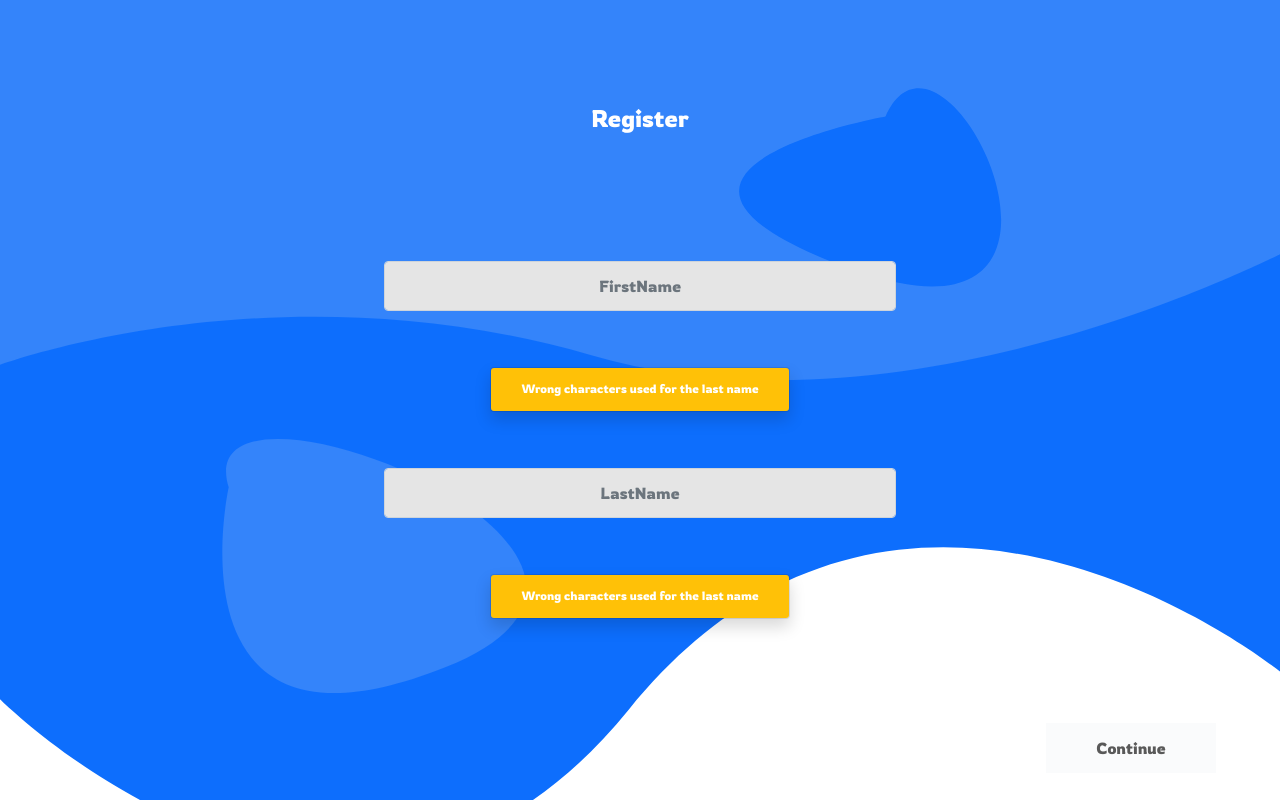
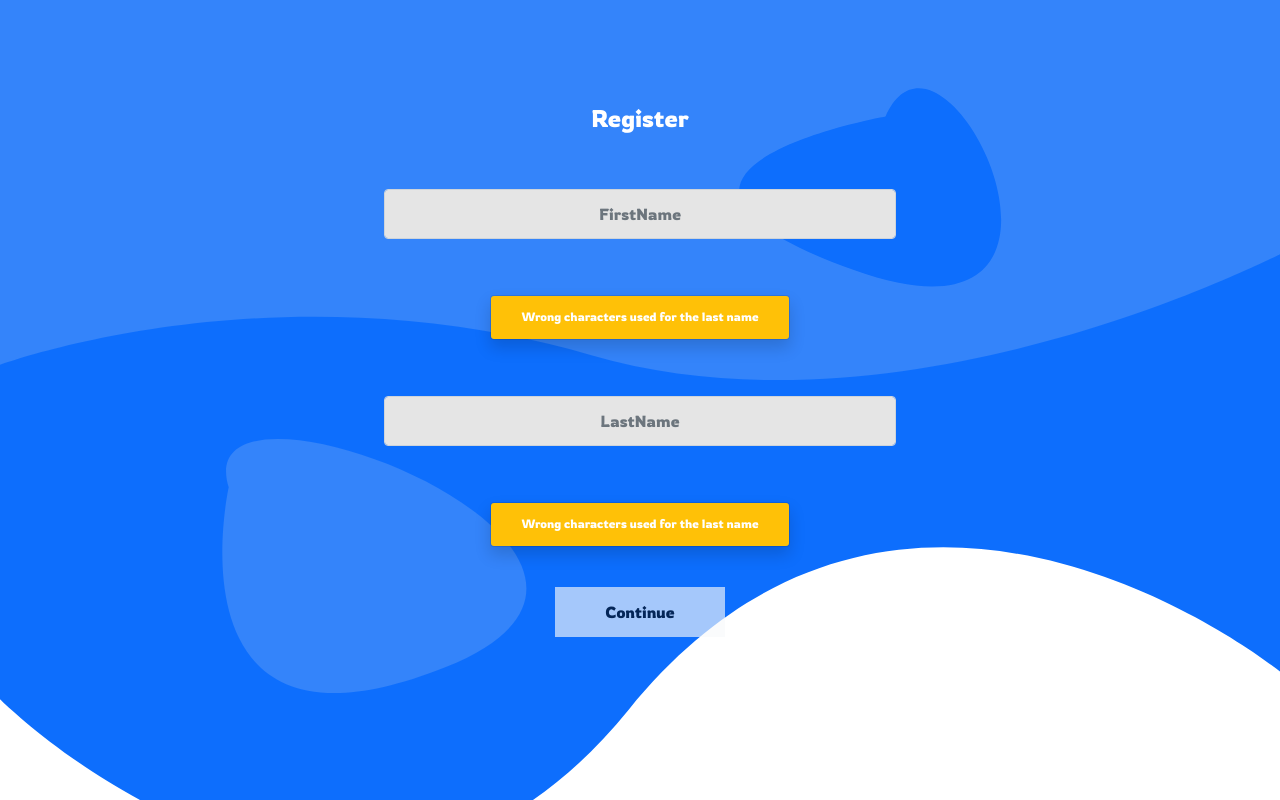
Before and after one commit to lahcen13/jobBoard, a React (Create React App) app in the folder job-board-front/: page /register in a window 1280 px wide. Built offline with nearby package versions, Linux system fonts and the light colour scheme.

Commit message:
style css

```diff
--- a/job-board-front/src/components/Advert/Advert.css
+++ b/job-board-front/src/components/Advert/Advert.css
@@ -4,7 +4,6 @@
     min-height: 200px;
     background:WHITE;
     filter: drop-shadow(0 0 0.3rem rgb(185, 185, 185));
-
     margin: 2%;
     max-width: 200px;
     min-width: 350px;
@@ -12,6 +11,11 @@
 
     /* min-width: 30%; */
 }
+.Advert:hover{
+    transition: 0.4s !important;
+    transform: scale(1.03)!important;
+}
+
 
 #titleAdvert, #paragraphAdvert{
     text-align:center;
--- a/job-board-front/src/components/AdvertPage/AdvertPage.module.css
+++ b/job-board-front/src/components/AdvertPage/AdvertPage.module.css
@@ -15,6 +15,11 @@ background-color: #3484FA;
 
 #page {
     width: 100vw;
+}
+
+.Advert:hover{
+    transition: 0.4s !important;
+    transform: scale(1.3)!important;
 }
 
 #filterBlock {
--- a/job-board-front/src/components/FirstPageRegister/FirstPageRegister.css
+++ b/job-board-front/src/components/FirstPageRegister/FirstPageRegister.css
@@ -1,11 +1,12 @@
 @import url('https://fonts.googleapis.com/css2?family=Rowdies&display=swap');
 
 .register-container {
-
     min-height: 100vh;
     width: 100vw;
     font-family: "Rowdies";
 }
+
+
 
 .inputBlock {
     display: flex;
@@ -14,15 +15,13 @@
     align-items: center;
 }
 
-.button {
+.buttonRegister {
     border-radius: 0;
     color: rgba(0, 0, 0, 0.466);
     background-color: #E5E5E5;
     height: 50px;
     width: 170px;
-    margin-top: 8vh;
-   align-self: flex-end;
-   margin-right: 5%;
+    align-self:middle;
 }
 
 .createLink {
@@ -31,11 +30,11 @@
     color: white;
 }
 
-.title {
+.titleRegister {
     color: white;
     text-align: center;
     padding-top: 13vh;
-    padding-bottom: 13vh;
+    padding-bottom: 4vh;
     font-size: 1.5em;
 }
 .input {
--- a/job-board-front/src/components/FirstPageRegister/FirstPageRegister.tsx
+++ b/job-board-front/src/components/FirstPageRegister/FirstPageRegister.tsx
@@ -13,8 +13,10 @@ const FirstPageRegister = (props: any) => {
   }
 
   return <div className="register-container">
-    <h1 className='title'>Register</h1>
+
+    <h1 className='titleRegister'>Register</h1>
     <div className="inputBlock">
+
       <InputGroup onChange={(e) => props.update(e)} className="input">
         <FormControl name="firstName" className="center-text" placeholder="FirstName" />
       </InputGroup>
@@ -25,8 +27,9 @@ const FirstPageRegister = (props: any) => {
       </InputGroup>
       <div>{props.showAlertName && <Alert class=" bg-warning" text="Wrong characters used for the last name" />}</div>
 
-      <Button disabled={!props.disabled} onClick={() => onClick()} className="button" variant="light">Continue</Button>
+      <Button disabled={!props.disabled} onClick={() => onClick()} className="buttonRegister" variant="light">Continue</Button>
     </div>
+
     <div className="createLink">
       <p>or</p>
       <p><a>i already have an account</a></p>
--- a/job-board-front/src/components/Navbar/Navbar.css
+++ b/job-board-front/src/components/Navbar/Navbar.css
@@ -2,13 +2,23 @@
 .Navbar{
     position: sticky!important;
 	top: 0!important;
-
     z-index: 1000!important;
     width: 100vw;
 }
 
 
 
+
 .photo{
     margin-left:15px;
 }
+.photo:hover{
+    transition: 0.4s;
+    transform: scale(1.3);
+
+}
+
+.logoCloche:hover{
+    transition: 0.4s;
+    transform: scale(1.3);
+}
--- a/job-board-front/src/components/SecondPageRegister/SecondPageRegister.tsx
+++ b/job-board-front/src/components/SecondPageRegister/SecondPageRegister.tsx
@@ -12,7 +12,7 @@ const SecondPageRegister = (props: any) => {
 
   }
   return <div className="register-container">
-    <h1 className='title'>Register</h1>
+    <h1 className='titleRegister'>Register</h1>
     <div className="inputBlock">
       <InputGroup onChange={(e) => props.update(e)} className="input">
         <FormControl name="email" className="center-text" placeholder="Email" />
@@ -26,7 +26,7 @@ const SecondPageRegister = (props: any) => {
         <FormControl name="confirm" className="center-text" placeholder="Confirm" />
       </InputGroup>
       <div>{props.showAlertConfirm && <Alert class=" bg-warning" text="Wrong characters used for the last name" />}</div>
-      <Button disabled={!props.disabled} onClick={() => props.onClick()} className="button" variant="light">Register</Button>
+      <Button disabled={!props.disabled} onClick={() => props.onClick()} className="buttonRegister" variant="light">Register</Button>
     </div>
     <div className="createLink">
       <p>or <br />
```
